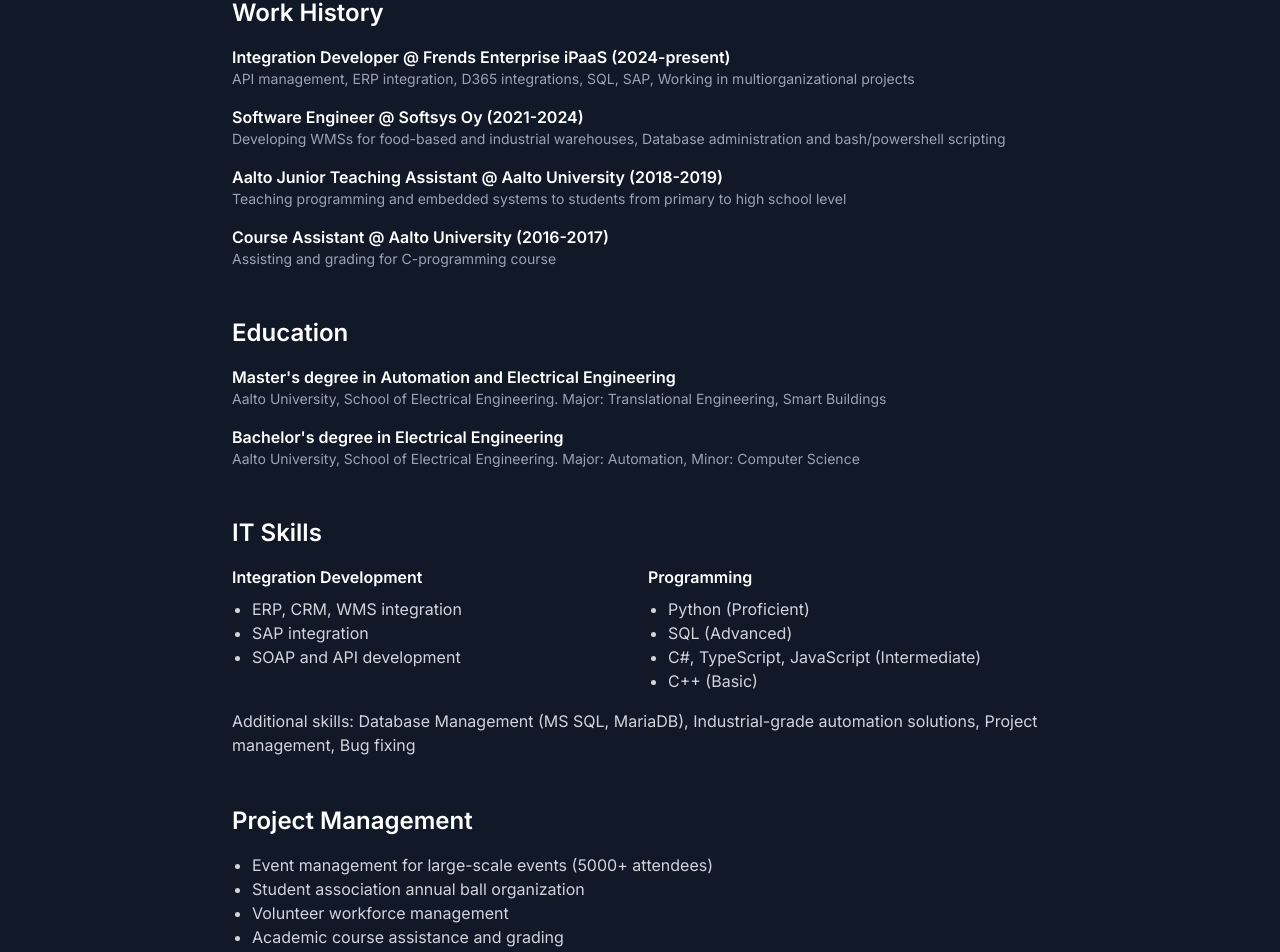
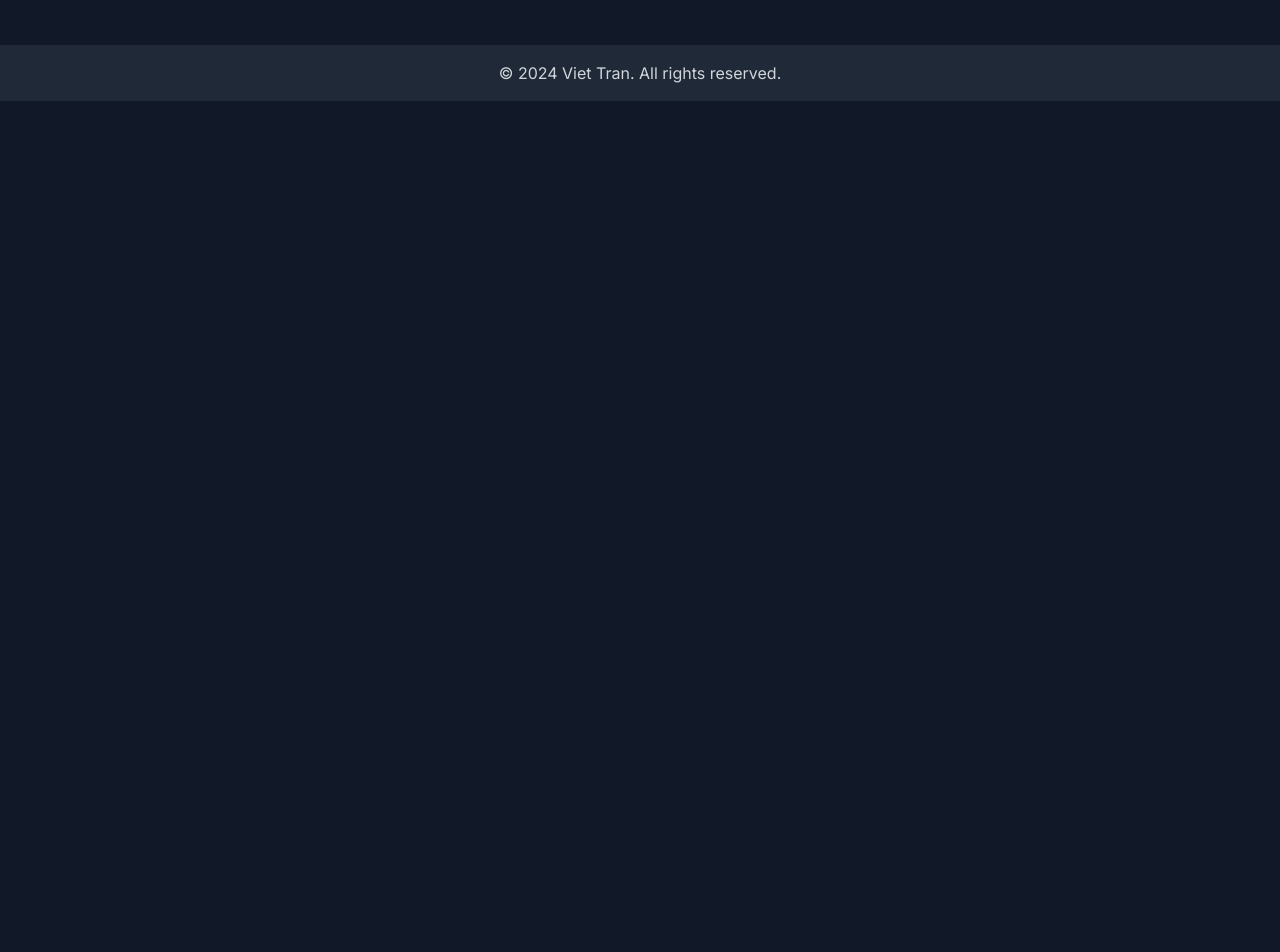
Before and after one commit to vieteri/viet-tran-portfolio, a Next.js app: page /about in a window 1280 px wide. Shown: the part 795-1747 px from the top of the page. After the commit the page ends 896 px from the top, so only its background shows below. Built offline with nearby package versions, Linux system fonts and the light colour scheme.

Commit message:
Made text look better

```diff
--- a/src/app/about/page.tsx
+++ b/src/app/about/page.tsx
@@ -1,4 +1,3 @@
-// src/app/about/page.tsx
 import React from "react";
 import Image from "next/image";
 import { SectionProps, ListItemProps } from "@/app/interfaces";  // Import the interfaces
@@ -21,9 +20,15 @@
   return (
     <div className="max-w-4xl mx-auto p-6">
       <div className="text-center mb-12">
-        <Image src="/viet.png" alt="Viet Tran" width={200} height={200} className="rounded-full mx-auto mb-4" />
-        <h1 className="text-3xl font-bold mb-2 text-white">Viet Tran</h1>
-        <p className="text-xl text-gray-300">Software developer </p>
+        <Image
+          src="/viet.png"
+          alt="Viet Tran"
+          width={200}
+          height={200}
+          className="rounded-full mx-auto mb-4"
+        />
+        <h1 className="text-3xl font-bold text-white">Viet Tran</h1>
+        <p className="text-xl text-gray-300 text-center">Software developer</p> {/* Ensure text is centered */}
       </div>
 
       <Section title="About Me">
@@ -43,72 +48,7 @@
         </p>
       </Section>
 
-
-      <Section title="Work History">
-        <ul className="list-none">
-          <ListItem
-            title="Integration Developer @ Frends Enterprise iPaaS (2024-present)"
-            description="API management, ERP integration, D365 integrations, SQL, SAP, Working in multiorganizational projects"
-          />
-          <ListItem
-            title="Software Engineer @ Softsys Oy (2021-2024)"
-            description="Developing WMSs for food-based and industrial warehouses, Database administration and bash/powershell scripting"
-          />
-          <ListItem
-            title="Aalto Junior Teaching Assistant @ Aalto University (2018-2019)"
-            description="Teaching programming and embedded systems to students from primary to high school level"
-          />
-          <ListItem
-            title="Course Assistant @ Aalto University (2016-2017)"
-            description="Assisting and grading for C-programming course"
-          />
-        </ul>
-      </Section>
-
-      <Section title="Education">
-        <ul className="list-none">
-          <ListItem
-            title="Master&apos;s degree in Automation and Electrical Engineering"
-            description="Aalto University, School of Electrical Engineering. Major: Translational Engineering, Smart Buildings"
-          />
-          <ListItem
-            title="Bachelor&apos;s degree in Electrical Engineering"
-            description="Aalto University, School of Electrical Engineering. Major: Automation, Minor: Computer Science"
-          />
-        </ul>
-      </Section>
-
-      <Section title="IT Skills">
-        <div className="grid grid-cols-1 md:grid-cols-2 gap-4">
-          <div>
-            <h3 className="font-semibold mb-2 text-white">Integration Development</h3>
-            <ul className="list-disc pl-5 text-gray-300">
-              <li>ERP, CRM, WMS integration</li>
-              <li>SAP integration</li>
-              <li>SOAP and API development</li>
-            </ul>
-          </div>
-          <div>
-            <h3 className="font-semibold mb-2 text-white">Programming</h3>
-            <ul className="list-disc pl-5 text-gray-300">
-              <li>Python (Proficient)</li>
-              <li>SQL (Advanced)</li>
-              <li>C#, TypeScript, JavaScript (Intermediate)</li>
-              <li>C++ (Basic)</li>
-            </ul>
-          </div>
-        </div>
-        <p className="mt-4 text-gray-300">Additional skills: Database Management (MS SQL, MariaDB), Industrial-grade automation solutions, Project management, Bug fixing</p>
-      </Section>
-
-      <Section title="Project Management">
-        <ul className="list-disc pl-5 text-gray-300">
-          <li>Event management for large-scale events (5000+ attendees)</li>
-          <li>Student association annual ball organization</li>
-          <li>Volunteer workforce management</li>
-          <li>Academic course assistance and grading</li>
-        </ul>
-      </Section>
+      {/* Other sections here */}
     </div>
   );
 }
--- a/src/app/globals.css
+++ b/src/app/globals.css
@@ -29,3 +29,7 @@
     place-items: center;
   }
 }
+
+p {
+  text-align: justify;
+}
```
